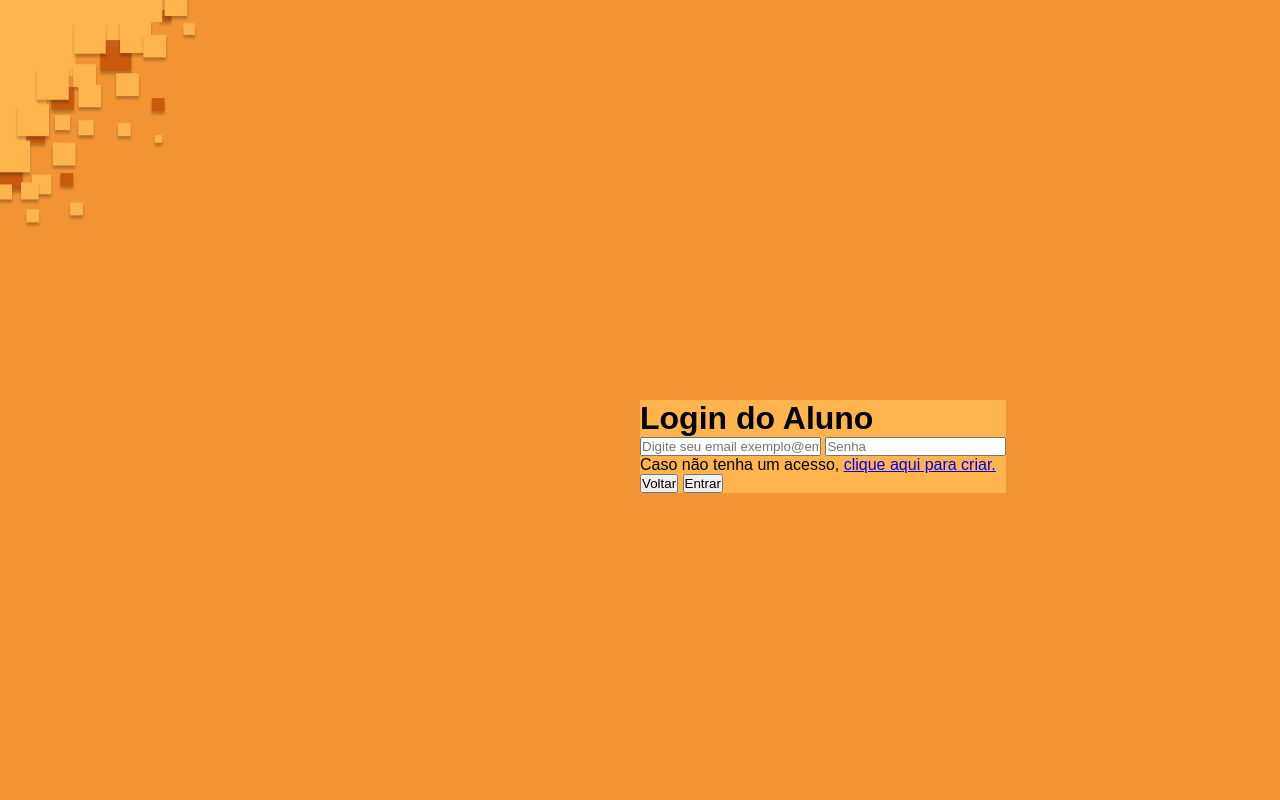
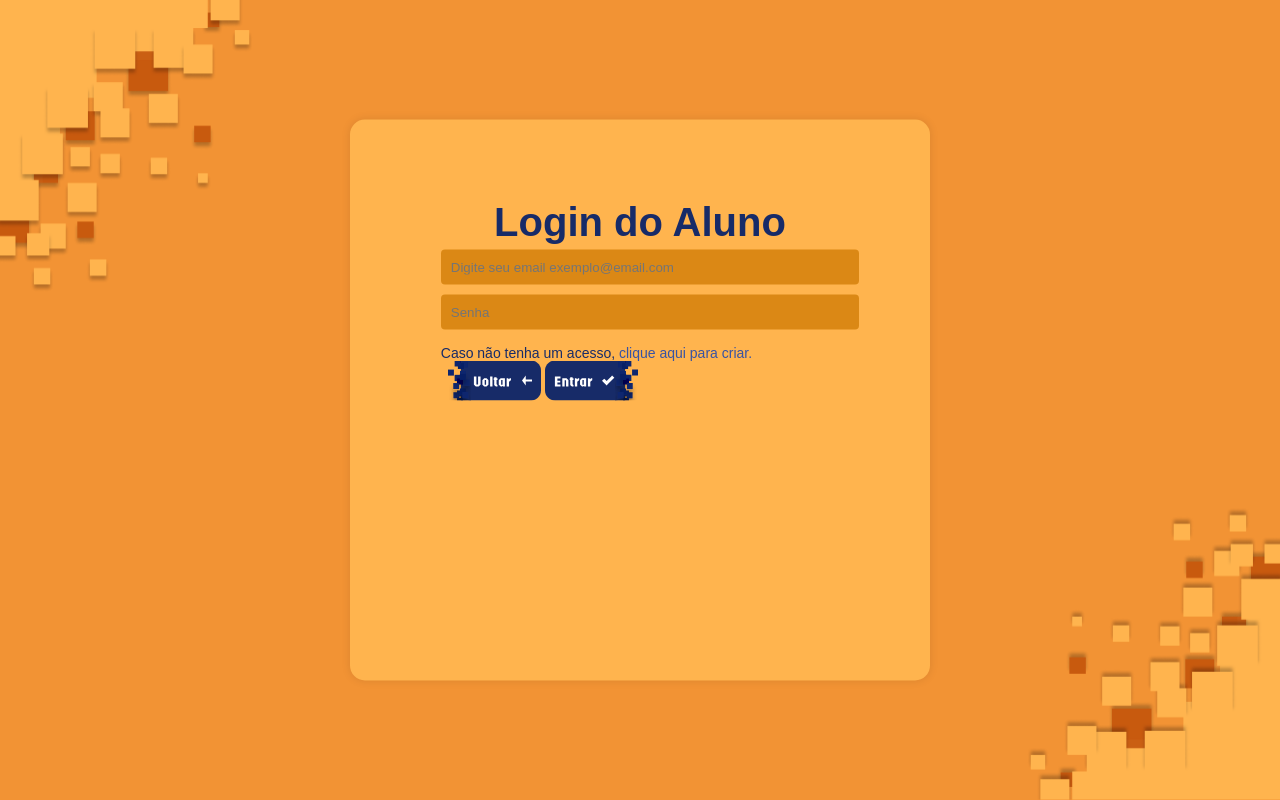
Before and after one commit to VictoAzam/Academic_Side_Quest, a Python web app: template templates/login_aluno.html in a window 1280 px wide. Run offline with Jinja, Linux system fonts and the light colour scheme; the template is opened without the code that fills it, so the values that code supplies are empty; some web fonts are replaced.

Commit message:
Adiciona imagens e modifica CSS e template da página de login

```diff
--- a/styles/login.css
+++ b/styles/login.css
@@ -12,22 +12,73 @@ body {
     align-items: center;
     height: 100vh;
 }
-#moldura-1{
+
+h1{
+    color:#172B68 ;
+    font-size: 40px;
+
+}
+
+p{
+    color: #172B68;
+    font-size: 14px;
+    margin-top: 10px;
+}
+a{
+    color: #3853A4;
+    text-decoration: none;
+}
+#moldura-1 {
     position: fixed;
-    top: 0px ;
+    top: 0;
     left: 0;
-    width: 25vh; /* ajuste o tamanho conforme necessário */
+    width: 20%; /* Ajusta proporcionalmente à largura da tela */
+    max-width: 300px; /* Limita o tamanho máximo */
+    min-width: 150px; /* Limita o tamanho mínimo */
     height: auto;
-    z-index: 1000; /
+    z-index: 1000;
+}
+
+#moldura-2 {
+    position: fixed;
+    bottom: 0; /* Posiciona no canto inferior */
+    right: 0; /* Posiciona no canto direito */
+    width: 20%; /* Ajusta proporcionalmente à largura da tela */
+    max-width: 300px; /* Limita o tamanho máximo */
+    min-width: 150px;
+    height: auto;
+    z-index: 1000;
+    transform: rotate(-180deg);
 }
 
 #loginaluno{
-    position: fixed;
-    background-color:#FFB44E ;
-    height:
-    width: 707px; /* ajuste o tamanho conforme necessário */
+position: absolute;
+top: 50%;
+left: 50%;
+transform: translate(-50%, -50%);
+background-color:#FFB44E ;
+width: 580px;
+height: 481px;
+justify-items: center;
+padding-top: 80px ;
+justify-content: ;
+border-radius: 15px;
+box-shadow: 0px 0px 10px rgba(0, 4, 4, 0.1);
+}
 
+input [type="text"], input[type="password"], input[type="email"] {
+    width: 100%;
+    padding: 10px;
+    margin: 5px 0;
+    border:  none;
 
+    border-radius: 4px;
+    background-color: #d5810bd8;
+}
 
-
+button:focus,
+button:active {
+  outline: none;
+  box-shadow: none;
+  background: none; /* se necessário */
 }
--- a/templates/login_aluno.html
+++ b/templates/login_aluno.html
@@ -17,13 +17,21 @@
 
                 <p>Caso não tenha um acesso, <a href="#">clique aqui para criar.</a></p>
                 <div class="acessar">
-                    <button type="submit">Voltar </button>
-                    <button type="submit">Entrar</butto>
+                     <a href="#" id="btn-voltar">
+
+                         <img src="/images/Group 34.svg" alt="">
+                    </a>
+                         <a href="" id="btn-entrar">
+                            <img src="/images/Group 26.svg" alt="">
+                         </a>
                 </div>
             </form>
         </label>
 
     </div>
-<img src="/images/moldura.png" alt="" id="moldura-1">
+<div class="molduras">
+    <img src="/images/moldura.png" alt="" id="moldura-1">
+    <img src="/images/moldura.png" alt="" id="moldura-2">
+</div>
 </body>
 </html>
```
Also changed, not shown: images/Group 26.svg (added), images/Group 34.svg (added).
